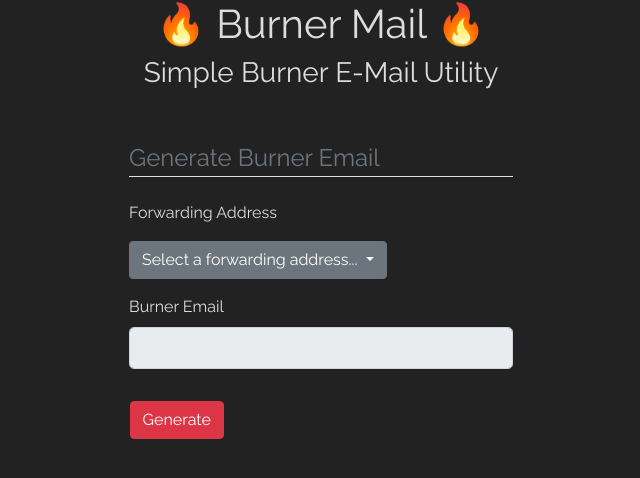
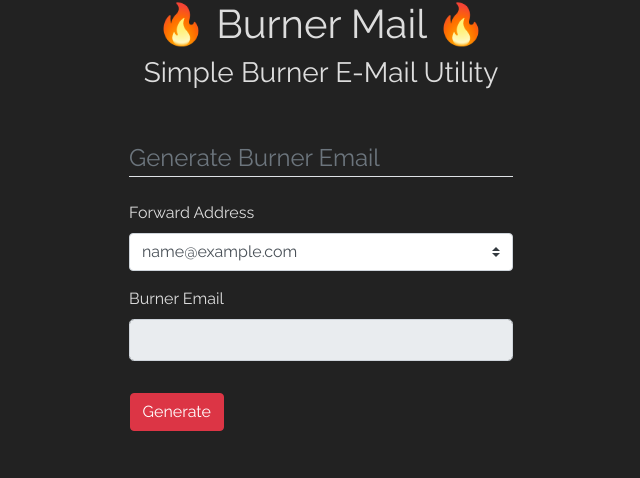
Before and after one commit to hburn7/burner-mail, a Flask app: page / in a window 1280 px wide. Shown: the part 82-560 px from the top of the page, without its empty margins (319-959 px from the left). Run offline with Flask 2, Linux system fonts and the light colour scheme; a user stored in the database is signed in; tables that the repository leaves empty hold one stand-in row (values such as "Sample post"); some libraries are stand-ins or nearby versions.

Commit message:
Updates to home page forward select menu

```diff
--- a/burnermail/forms.py
+++ b/burnermail/forms.py
@@ -1,6 +1,6 @@
 from flask_wtf import FlaskForm
 from flask_login import current_user
-from wtforms import EmailField, PasswordField, SubmitField, BooleanField, StringField
+from wtforms import EmailField, PasswordField, SubmitField, BooleanField, StringField, SelectField
 from wtforms.validators import DataRequired, Length, Email, EqualTo, ValidationError
 from burnermail.models import User, BurnerEmail
 
@@ -49,3 +49,6 @@ class AccountUpdateForm(FlaskForm):
         user = User.query.filter_by(email=email.data).first()
         if user:
             raise ValidationError('An account with this email already exists.')
+
+class ForwardSelectForm(FlaskForm):
+    email = SelectField('Forward Address', validators=[DataRequired(), Email()])
--- a/burnermail/routes.py
+++ b/burnermail/routes.py
@@ -4,7 +4,7 @@ import flask_login
 import random
 from datetime import datetime, timedelta
 from burnermail import app, db, bcrypt
-from burnermail.forms import RegistrationForm, LoginForm, BurnerForm, AccountUpdateForm, AccountForwardForm
+from burnermail.forms import RegistrationForm, LoginForm, BurnerForm, AccountUpdateForm, AccountForwardForm, ForwardSelectForm
 from burnermail.models import User, BurnerEmail, ForwardAddress
 from flask import render_template, flash, redirect, url_for, request
 from flask_login import login_user, current_user, logout_user, login_required
@@ -16,15 +16,19 @@ CHOICES = LETTERS + NUMBERS
 
 @app.route('/', methods=['GET', 'POST'])
 def home():  # put application's code here
-    form = BurnerForm()
+    burner_form = BurnerForm()
+    forward_select_form = ForwardSelectForm()
+
     if current_user.is_authenticated:
-        if form.validate_on_submit():
-            forwards_to = form.forwards_to.data
+        forward_select_form.email.choices = [x.email for x in current_user.forward_addresses]
+
+        if burner_form.validate_on_submit():
+            forwards_to = burner_form.forwards_to.data
 
             # Generates burner email address
             def generate_burner():
                 amount = random.randrange(6, 11)
-                ret = ''.join(random.choice(CHOICES) for x in range(amount)) + '@stagec.xyz'
+                ret = ''.join(random.choice(CHOICES) for _ in range(amount)) + '@stagec.xyz'
                 return BurnerEmail(burner_email=ret, forwards_to=forwards_to, user_id=current_user.get_id())
 
             burner = generate_burner()
@@ -36,13 +40,15 @@ def home():  # put application's code here
             db.session.commit()
             # todo: Perhaps change to redirect
             return redirect(url_for('home'))
+        elif forward_select_form.validate_on_submit():
+            burner_form.forwards_to.data = forward_select_form.email.data
         elif request.method == 'GET':
             recent_burner = BurnerEmail.query.filter_by(user_id=current_user.get_id()).order_by(desc(BurnerEmail.date_created)).first()
 
             if recent_burner and recent_burner.date_created > datetime.utcnow() - timedelta(seconds=1):
-                form.burner_email.data = recent_burner.burner_email
+                burner_form.burner_email.data = recent_burner.burner_email
 
-    return render_template('home.html', title='Home', form=form)
+    return render_template('home.html', title='Home', form=burner_form, select_form=forward_select_form)
 
 @app.route('/about')
 def about():
--- a/burnermail/templates/home.html
+++ b/burnermail/templates/home.html
@@ -17,7 +17,7 @@ block here is what would be inside of the body tag.-->
                         <fieldset class="form-group">
                             <legend class="border-bottom mb-4 text-muted">Generate Burner Email</legend>
                             <div class="form-group">
-                                <p class="form-control-label">Forwarding Address</p>
+                                {{ select_form.email.label(class="form-control-label") }}
                                 {% if form.forwards_to.errors %}
                                     {{ form.forwards_to(class="form-control form-control-lg is-invalid") }}
                                     <div class="invalid-feedback">
@@ -26,15 +26,7 @@ block here is what would be inside of the body tag.-->
                                         {% endfor %}
                                     </div>
                                 {% else %}
-                                    <button class="btn btn-secondary dropdown-toggle" type="button" data-toggle="dropdown">
-                                            Select a forwarding address...
-                                    </button>
-                                    <div class="dropdown-menu">
-{#                                        TODO: Address issue with dropdown selection not updating button label#}
-                                        {% for forwarding_address in current_user.forward_addresses %}
-                                            <a class="dropdown-item" href="#">{{ forwarding_address.email }}</a>
-                                        {% endfor %}
-                                    </div>
+                                    {{ select_form.email(class="custom-select") }}
                                 {% endif %}
                             </div>
                             <div class="form-group">
```
Also changed, not shown: burnermail/templates/account.html (+16 -0 lines).
